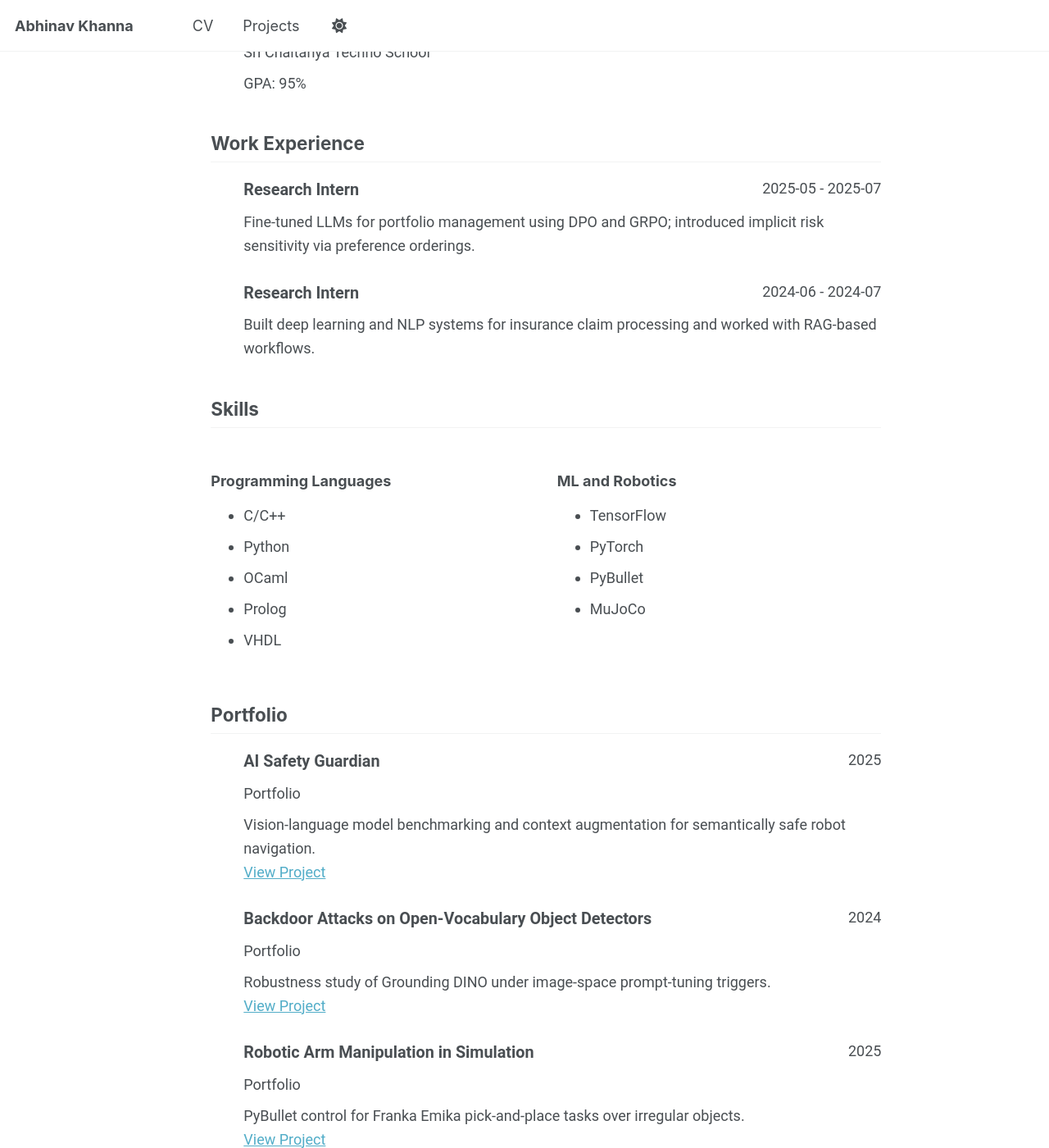
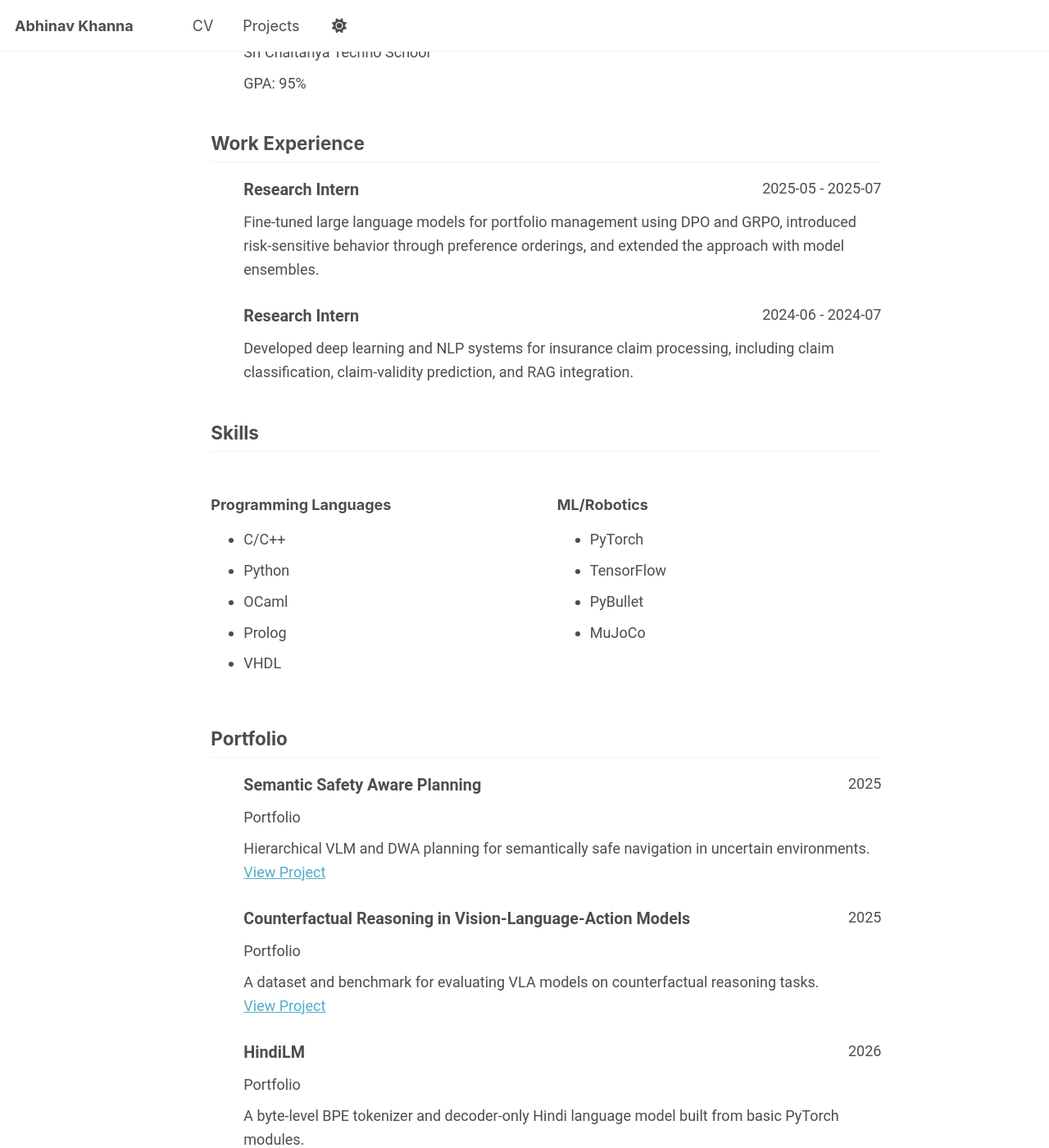
Before and after one commit to Khabhinav/Khabhinav.github.io, a Jekyll site: the page built from _pages/cv-json.md, in a window 1280 px wide and 1400 px high, scrolled down 874 px. Shown: the whole window at 82% size. Built offline with Jekyll 4.4.1, drawn with Linux system fonts in a browser that asks for light colours; a script bundle is joined from its source files by our own code; library files that are not in the unit come from our copies; some of the changed text lies outside the part shown.

Commit message:
better updates, photo

```diff
--- a/_config.yml
+++ b/_config.yml
@@ -23,10 +23,10 @@ repository               : "Khabhinav/Khabhinav.github.io"
 #               Additional customization can be done by editing /_includes/author-profile.html
 author:
   # Biographic information
-  avatar           : "profile.png"
+  avatar           : "photograph.jpeg"
   name             : "Abhinav Khanna"
   pronouns         : # example: "she/her"
-  bio              : "B.Tech Computer Science student at IIT Delhi working on ML, robotics, AI safety, and systems."
+  bio              : "B.Tech Computer Science student at IIT Delhi working on machine learning, robotics, AI safety, systems, and vision-language models."
   location         : "New Delhi, India"
   employer         : "Indian Institute of Technology, Delhi"
   uri              : # URL
--- a/_data/cv.json
+++ b/_data/cv.json
@@ -4,7 +4,7 @@
     "email": "abhinav_khanna@outlook.com",
     "phone": "+91 8296022976",
     "website": "https://khabhinav.github.io",
-    "summary": "B.Tech Computer Science student at IIT Delhi working on machine learning, robotics, AI safety, and systems.",
+    "summary": "B.Tech Computer Science student at IIT Delhi working on machine learning, robotics, AI safety, systems, and vision-language models.",
     "location": {
       "address": "",
       "postalCode": "",
@@ -27,7 +27,7 @@
       "startDate": "2025-05",
       "endDate": "2025-07",
       "location": "Menlo Park, CA",
-      "summary": "Fine-tuned LLMs for portfolio management using DPO and GRPO; introduced implicit risk sensitivity via preference orderings."
+      "summary": "Fine-tuned large language models for portfolio management using DPO and GRPO, introduced risk-sensitive behavior through preference orderings, and extended the approach with model ensembles."
     },
     {
       "name": "Wipro AI, Lab45",
@@ -35,7 +35,7 @@
       "startDate": "2024-06",
       "endDate": "2024-07",
       "location": "Remote",
-      "summary": "Built deep learning and NLP systems for insurance claim processing and worked with RAG-based workflows."
+      "summary": "Developed deep learning and NLP systems for insurance claim processing, including claim classification, claim-validity prediction, and RAG integration."
     }
   ],
   "education": [
@@ -79,10 +79,10 @@
       ]
     },
     {
-      "name": "ML and Robotics",
+      "name": "ML/Robotics",
       "keywords": [
+        "PyTorch",
         "TensorFlow",
-        "PyTorch",
         "PyBullet",
         "MuJoCo"
       ]
@@ -96,25 +96,53 @@
   "teaching": [],
   "portfolio": [
     {
-      "name": "AI Safety Guardian",
+      "name": "Semantic Safety Aware Planning",
       "category": "portfolio",
       "date": "2025",
       "url": "",
-      "description": "Vision-language model benchmarking and context augmentation for semantically safe robot navigation."
+      "description": "Hierarchical VLM and DWA planning for semantically safe navigation in uncertain environments."
+    },
+    {
+      "name": "Counterfactual Reasoning in Vision-Language-Action Models",
+      "category": "portfolio",
+      "date": "2025",
+      "url": "",
+      "description": "A dataset and benchmark for evaluating VLA models on counterfactual reasoning tasks."
+    },
+    {
+      "name": "HindiLM",
+      "category": "portfolio",
+      "date": "2026",
+      "url": "",
+      "description": "A byte-level BPE tokenizer and decoder-only Hindi language model built from basic PyTorch modules."
+    },
+    {
+      "name": "Object Clearance Planner",
+      "category": "portfolio",
+      "date": "2025",
+      "url": "",
+      "description": "PyBullet control for Franka Emika pick-and-place operations on irregular objects."
     },
     {
       "name": "Backdoor Attacks on Open-Vocabulary Object Detectors",
       "category": "portfolio",
       "date": "2024",
       "url": "",
-      "description": "Robustness study of Grounding DINO under image-space prompt-tuning triggers."
+      "description": "A robustness study of Grounding DINO under image-space prompt-tuning triggers."
     },
     {
-      "name": "Robotic Arm Manipulation in Simulation",
+      "name": "Linux Kernel Development",
       "category": "portfolio",
       "date": "2025",
       "url": "",
-      "description": "PyBullet control for Franka Emika pick-and-place tasks over irregular objects."
+      "description": "A gang scheduling class and block device driver with caching and write monitoring."
+    },
+    {
+      "name": "Anamorphic Encryption",
+      "category": "portfolio",
+      "date": "2024",
+      "url": "",
+      "description": "A systematization of knowledge for cryptographic schemes under violated sender-freedom and receiver-privacy assumptions."
     }
   ]
 }
--- a/_pages/cv.md
+++ b/_pages/cv.md
@@ -11,48 +11,50 @@ redirect_from:
 
 Education
 ======
-* B.Tech in Computer Science and Engineering, Indian Institute of Technology, Delhi, 2022-2026. CGPA: 9.34/10.
-* Class XII, Sri Chaitanya Techno School, 2022. 98.2%.
-* Class X, Sri Chaitanya Techno School, 2020. 95%.
+* B.Tech in Computer Science and Engineering, Indian Institute of Technology, Delhi, 2022-2026. **CGPA: 9.34/10**.
+* Class XII, Sri Chaitanya Techno School, 2022. **98.2%**.
+* Class X, Sri Chaitanya Techno School, 2020. **95%**.
 
 Work Experience
 ======
 * **Research Intern, SRI International**, May-July 2025, Menlo Park, CA.
-  * Fine-tuned large language models for portfolio management using reinforcement learning strategies including Direct Preference Optimization and Group Relative Policy Optimization.
-  * Introduced implicit risk sensitivity through preference orderings for risky, risk-averse, and risk-neutral behaviors, with continuing work on ensembles of trained models.
+  * Fine-tuned large language models for portfolio management using reinforcement learning strategies including direct preference optimization (DPO) and group relative policy optimization (GRPO).
+  * Introduced risk-sensitive behavior via preference orderings over risky, risk-averse, and risk-neutral model outputs.
+  * Extending the approach using model ensembles to improve robustness and performance.
 * **Research Intern, Wipro AI, Lab45**, June-July 2024, Remote.
-  * Built deep learning and NLP systems for insurance claim processing, including claim-description classification and claim-validity prediction.
-  * Worked with retrieval-augmented generation systems used in the final workflow.
+  * Developed deep learning and NLP-based systems to streamline insurance claim processing.
+  * Designed a classification model to categorize claims based on textual descriptions and implemented a predictive framework to assess claim validity.
+  * Integrated retrieval-augmented generation (RAG) into the production pipeline.
 
 Academic Projects
 ======
-* **AI Safety Guardian: Safety-Aware Robot Policies**, July 2025-present.
-  Improved and benchmarked vision-language models for semantically safe navigation by tracking risk-inducing objects and adding them as image-space context.
-* **Anamorphic Encryption**, May-July 2024.
-  Studied cryptographic schemes under violated sender-freedom and receiver-privacy assumptions and conducted a systematization of knowledge.
+* **Semantic Safety Aware Planning**, July 2025-present.
+  Built a hierarchical planning system combining a vision-language model for high-level decision-making with a DWA-based low-level controller. Improved semantic safety in navigation by incorporating risk-inducing objects as visual context and benchmarking VLM performance in uncertain environments. Work in preparation for publication.
+* **Counterfactual Reasoning in Vision-Language-Action Models**, January-May 2025.
+  Developed a dataset and benchmark for evaluating state-of-the-art vision-language-action models on counterfactual reasoning tasks grounded in Pearl's causal hierarchy. Under double-blind review at NeurIPS 2026.
+* **HindiLM**, February-March 2026.
+  Built a byte-level BPE tokenizer and decoder-only language model for a Hindi corpus from basic PyTorch modules, including RoPE and GQA.
+* **Object Clearance Planner**, August-September 2025.
+  Controlled a Franka Emika arm in PyBullet to perform pick-and-place operations on irregular objects and smoothed trajectories with fifth-degree polynomials.
 * **Backdoor Attacks on Open-Vocabulary Object Detectors**, July-November 2024.
   Explored Grounding DINO vulnerabilities during prompt tuning using image-space triggers and a CoCoOp-style robustness modification.
-* **Object Manipulation with a Robotic Arm in Simulation**, August-September 2025.
-  Controlled a Franka Emika arm in PyBullet for pick-and-place operations and smoothed trajectories using fifth-degree polynomial approximation.
 * **Linux Kernel Development**, March-April 2025.
-  Added a gang scheduling class and built a block device driver with caching and backing-file write monitoring.
-* **Reinforcement Learning and State Estimation**, February-April 2025.
-  Implemented DAgger variants in MuJoCo, Q-learning ablations in highway simulation, and Kalman/EKF state estimation environments.
-* **ChatGPT QnA Tool**, October-November 2023.
-  Built a document parser that ranks paragraphs against a question and supplies high-relevance context to ChatGPT.
+  Added a gang scheduling class for simultaneous execution across cores and built a block device driver with caching and backing-file write monitoring.
+* **Anamorphic Encryption**, May-July 2024.
+  Modified cryptographic schemes under violated sender-freedom and receiver-privacy assumptions and conducted a systematization of knowledge for the field.
 
 Scholastic Achievements
 ======
 * KVPY Scholar: All India Rank 172 in 2022 and All India Rank 194 in 2021.
 * NTSE Scholar, 2020.
-* IOQM 2021: among the top 450 students nationwide and selected for INMO.
+* IOQM 2021: among the top 450 students nationwide and selected to appear for INMO.
 
-Skills
+Technical Skills
 ======
 * Programming Languages: C/C++, Python, OCaml, Prolog, VHDL.
-* ML and Robotics Tools: TensorFlow, PyTorch, PyBullet, MuJoCo.
+* ML/Robotics: PyTorch, TensorFlow, PyBullet, MuJoCo.
 
 Extra-Curricular Activities
 ======
-* Table Tennis Vice Captain, Board for Hostel Management, Shivalik, IIT Delhi.
+* Table Tennis Vice Captain, Board for Hostel Management, Shivalik.
 * 3rd position, IIT Delhi Intra-College General Championship for Table Tennis, 2022-23.
```
Also changed, not shown: _pages/about.md (+3 -3 lines), _portfolio/ai-safety-guardian.md (deleted, +0 -7 lines), _portfolio/anamorphic-encryption.md (added, +7 -0 lines), _portfolio/backdoor-attacks-open-vocabulary-detectors.md (added, +7 -0 lines), _portfolio/backdoor-object-detectors.md (deleted, +0 -7 lines), _portfolio/counterfactual-vla.md (added, +7 -0 lines), _portfolio/hindilm.md (added, +7 -0 lines), _portfolio/linux-kernel-development.md (added, +7 -0 lines), _portfolio/object-clearance-planner.md (added, +7 -0 lines), _portfolio/robotic-arm-simulation.md (deleted, +0 -7 lines), _portfolio/semantic-safety-aware-planning.md (added, +7 -0 lines), images/photograph.jpeg (added).
